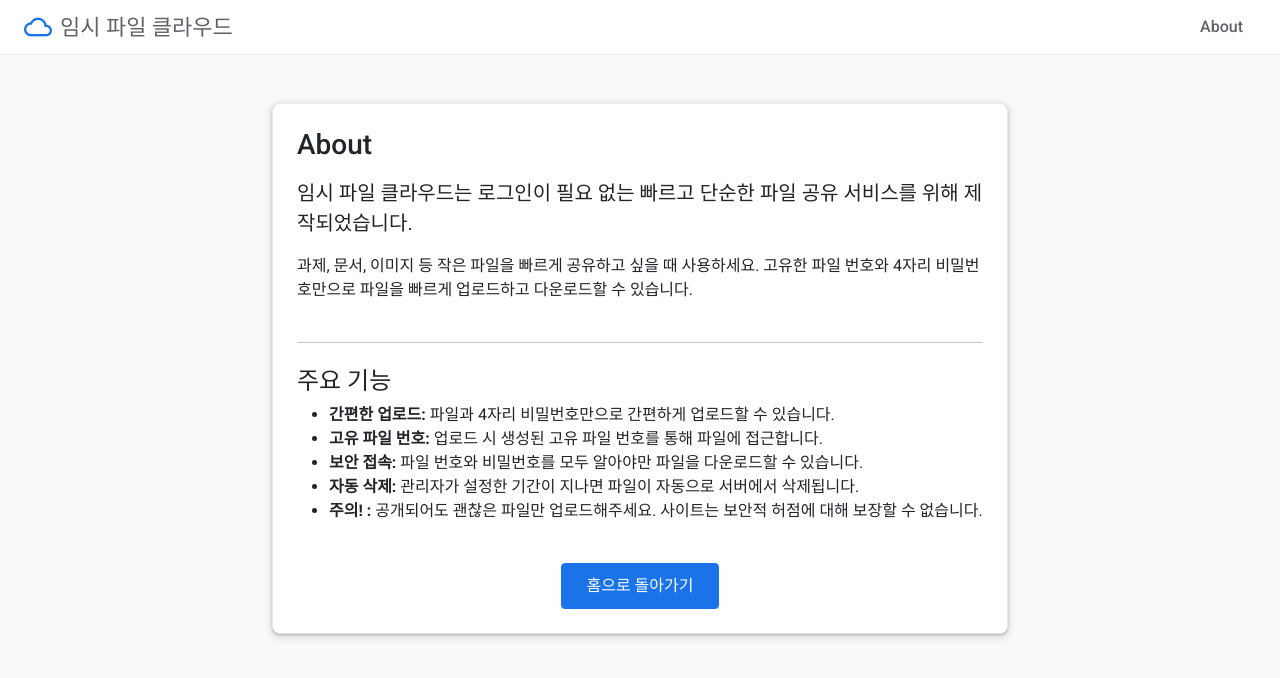
After one commit to kimchunsik17/Temp_Cloud_for_mini_files, a Django app: page /about/ in a window 1280 px wide. The commit adds this page. Shown: the top 678 px of the page. Run offline with Django 5.2, Linux system fonts and the light colour scheme.

Commit message:
feat: 새로운 기능 추가 및 사이트 정보 페이지 생성
- 오래된 파일을 자동으로 삭제하는 기능 추가 및 관리자 페이지에 설정 슬라이더 추가

```diff
--- a/cloud_storage/models.py
+++ b/cloud_storage/models.py
@@ -16,6 +16,8 @@ class UploadedFile(models.Model):
 class GlobalSettings(models.Model):
     max_file_size = models.BigIntegerField(default=50 * 1024 * 1024)  # 50MB default
     max_files_per_ip = models.IntegerField(default=10)
+    auto_delete_days = models.IntegerField(default=0) # 0 means disabled
+    max_total_files = models.IntegerField(default=100)
 
     def __str__(self):
         return "Global Settings"
--- a/cloud_storage/static/cloud_storage/css/style.css
+++ b/cloud_storage/static/cloud_storage/css/style.css
@@ -35,6 +35,19 @@ body {
 .header .logo .material-icons {
     font-size: 28px;
     margin-right: 8px;
+    color: var(--google-blue);
+}
+
+.header .logo a span {
+    color: var(--google-grey-700);
+}
+
+.header-nav a {
+    color: var(--google-grey-700);
+    font-weight: 500;
+}
+
+.header-nav a:hover {
     color: var(--google-blue);
 }
 
--- /dev/null
+++ b/cloud_storage/templates/cloud_storage/about.html
@@ -0,0 +1,29 @@
+{% extends 'cloud_storage/base.html' %}
+
+{% block title %}About - 임시 파일 클라우드{% endblock %}
+
+{% block content %}
+<div class="container mt-4">
+    <div class="row justify-content-center">
+        <div class="col-md-8">
+            <div class="card p-4">
+                <h1 class="h3 mb-3">About</h1>
+                <p class="lead">임시 파일 클라우드는 로그인이 필요 없는 빠르고 단순한 파일 공유 서비스를 위해 제작되었습니다.</p>
+                <p>과제, 문서, 이미지 등 작은 파일을 빠르게 공유하고 싶을 때 사용하세요. 고유한 파일 번호와 4자리 비밀번호만으로 파일을 빠르게 업로드하고 다운로드할 수 있습니다.</p>
+                <hr class="my-4">
+                <h2 class="h4">주요 기능</h2>
+                <ul>
+                    <li><strong>간편한 업로드:</strong> 파일과 4자리 비밀번호만으로 간편하게 업로드할 수 있습니다.</li>
+                    <li><strong>고유 파일 번호:</strong> 업로드 시 생성된 고유 파일 번호를 통해 파일에 접근합니다.</li>
+                    <li><strong>보안 접속:</strong> 파일 번호와 비밀번호를 모두 알아야만 파일을 다운로드할 수 있습니다.</li>
+                    <li><strong>자동 삭제:</strong> 관리자가 설정한 기간이 지나면 파일이 자동으로 서버에서 삭제됩니다.</li>
+                    <li><strong>주의! :</strong> 공개되어도 괜찮은 파일만 업로드해주세요. 사이트는 보안적 허점에 대해 보장할 수 없습니다.</li>
+                </ul>
+                <div class="text-center mt-4">
+                    <a href="{% url 'cloud_storage:index' %}" class="btn btn-primary">홈으로 돌아가기</a>
+                </div>
+            </div>
+        </div>
+    </div>
+</div>
+{% endblock %}
--- a/cloud_storage/templates/cloud_storage/base.html
+++ b/cloud_storage/templates/cloud_storage/base.html
@@ -12,10 +12,15 @@
 </head>
 <body>
 
-<header class="header">
+<header class="header d-flex justify-content-between">
     <div class="logo">
-        <i class="material-icons">cloud_queue</i>
-        <span>임시 파일 클라우드</span>
+        <a href="{% url 'cloud_storage:index' %}" class="d-flex align-items-center text-decoration-none">
+            <i class="material-icons">cloud_queue</i>
+            <span>임시 파일 클라우드</span>
+        </a>
+    </div>
+    <div class="header-nav">
+        <a href="{% url 'cloud_storage:about' %}" class="btn btn-link text-decoration-none">About</a>
     </div>
 </header>
 
--- a/cloud_storage/urls.py
+++ b/cloud_storage/urls.py
@@ -10,4 +10,5 @@ urlpatterns = [
     path('admin_page/', views.admin_page_view, name='admin_page'),
     path('delete/<str:file_id>/', views.delete_file_view, name='delete_file'),
     path('logout/', views.logout_view, name='logout'),
+    path('about/', views.about_view, name='about'),
 ]
--- a/cloud_storage/views.py
+++ b/cloud_storage/views.py
@@ -37,6 +37,9 @@ def upload_view(request):
 
             if ip_address and UploadedFile.objects.filter(ip_address=ip_address).count() >= settings.max_files_per_ip:
                 return render(request, 'cloud_storage/upload.html', {'error': f'IP당 업로드 가능한 파일 개수({settings.max_files_per_ip}개)를 초과했습니다.'})
+
+            if UploadedFile.objects.count() >= settings.max_total_files:
+                return render(request, 'cloud_storage/upload.html', {'error': f'서버에 업로드 가능한 최대 파일 개수({settings.max_total_files}개)를 초과했습니다.'})
 
             file_id = str(uuid.uuid4())[:10]
             UploadedFile.objects.create(
@@ -78,11 +81,18 @@ def admin_page_view(request):
     if request.method == 'POST':
         max_size_mb = request.POST.get('max_file_size')
         max_files = request.POST.get('max_files_per_ip')
+        auto_delete_days = request.POST.get('auto_delete_days')
 
         if max_size_mb:
             settings.max_file_size = int(max_size_mb) * 1024 * 1024
         if max_files:
             settings.max_files_per_ip = int(max_files)
+        if auto_delete_days is not None:
+            settings.auto_delete_days = int(auto_delete_days)
+
+        max_total_files = request.POST.get('max_total_files')
+        if max_total_files is not None:
+            settings.max_total_files = int(max_total_files)
 
         settings.save()
         return redirect('cloud_storage:admin_page')
@@ -92,6 +102,8 @@ def admin_page_view(request):
         'uploaded_files': uploaded_files,
         'max_file_size_mb': settings.max_file_size / (1024 * 1024),
         'max_files_per_ip': settings.max_files_per_ip,
+        'auto_delete_days': settings.auto_delete_days,
+        'max_total_files': settings.max_total_files,
     }
     return render(request, 'cloud_storage/admin_page.html', context)
 
@@ -109,3 +121,6 @@ def delete_file_view(request, file_id):
 def logout_view(request):
     request.session['is_admin'] = False
     return redirect('cloud_storage:index')
+
+def about_view(request):
+    return render(request, 'cloud_storage/about.html')
```
Also changed, not shown: cloud_storage/management/commands/delete_old_files.py (added, +37 -0 lines), cloud_storage/templates/cloud_storage/admin_page.html (+20 -0 lines), cloud_storage/migrations/0004_globalsettings_auto_delete_days.py (added), cloud_storage/migrations/0005_globalsettings_max_total_files.py (added).
